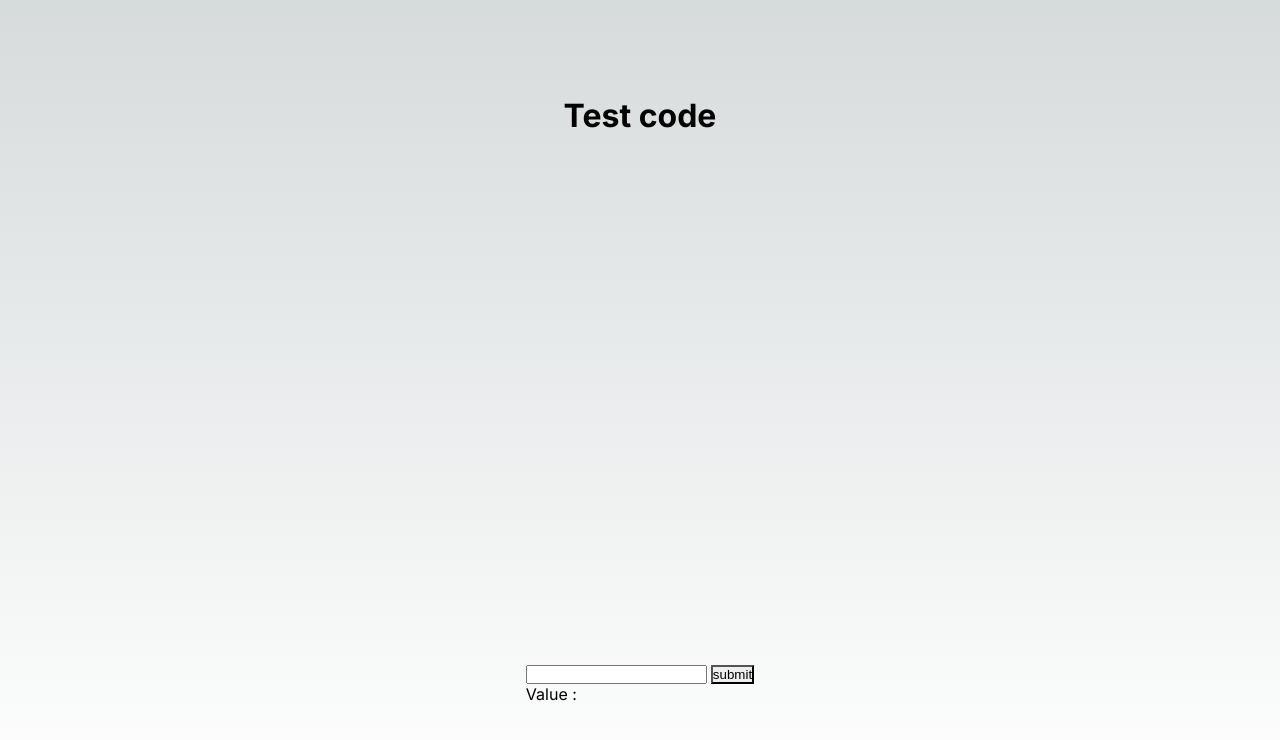
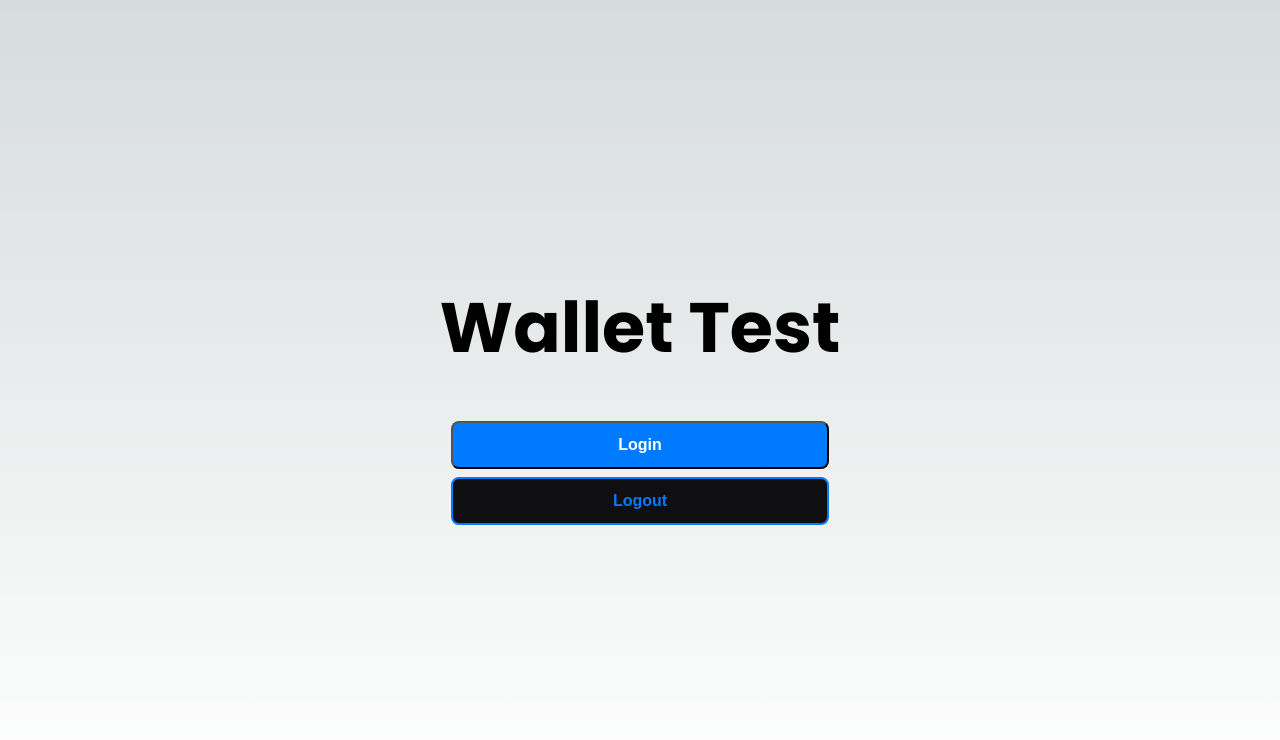
Before and after one commit to tyrannojung/nexus-wallet, a Next.js app: page / in a window 1280 px wide. Shown: the top 740 px of the page. Built offline with nearby package versions, Linux system fonts and the light colour scheme.

Commit message:
feat: Initialize home page layout with Wallet Test and login/logout buttons

```diff
--- a/src/app/layout.tsx
+++ b/src/app/layout.tsx
@@ -1,12 +1,24 @@
 import type { Metadata } from 'next';
-import { Inter } from 'next/font/google';
+import { Poppins } from 'next/font/google';
 import '@/css/globals.css';
 
-const inter = Inter({ subsets: ['latin'] });
+const poppins = Poppins({
+  weight: ['400', '500', '600', '700'], // 사용할 weight 설정
+  style: 'normal', // 사용할 스타일 설정
+  subsets: ['latin'], // 필요한 언어 서브셋 설정
+  preload: true, // 사전 로드 옵션
+});
 
 export const metadata: Metadata = {
-  title: 'Create Next App',
-  description: 'Generated by create next app',
+  title: 'Nexus Wallet',
+  description:
+    'Nexus Wallet is an advanced hybrid cryptocurrency wallet that integrates EOA (Externally Owned Accounts)' +
+    'and ERC-4337 standards with FIDO2 authentication. ' +
+    'Designed for enhanced security and seamless user experience,' +
+    'Nexus Wallet provides a robust platform for managing digital assets with cutting-edge account abstraction and web authentication technologies.',
+  icons: {
+    icon: [{ url: '/favicon.ico' }],
+  },
 };
 
 // # test2
@@ -17,7 +29,7 @@ export default function RootLayout({
 }>) {
   return (
     <html lang="en">
-      <body className={inter.className}>{children}</body>
+      <body className={poppins.className}>{children}</body>
     </html>
   );
 }
--- a/src/app/page.tsx
+++ b/src/app/page.tsx
@@ -1,13 +1,27 @@
 'use client';
 
-import styles from '@/css/page.module.css';
-import InputTest from '@/components/InputTest';
+import { Flex, Box, Text, Button, VStack } from '@chakra-ui/react';
 
 export default function Home() {
   return (
-    <main className={styles.main}>
-      <h1>Test code</h1>
-      <InputTest />
-    </main>
+    <Flex height="100vh" alignItems="center" justifyContent="center">
+      <Box textAlign="center" width="496px">
+        <Text fontSize="70px" fontWeight={700} mb={40}>
+          Wallet Test
+        </Text>
+        <VStack spacing={8}>
+          <Button width="378px" h="48px" borderRadius="8px" bg="#007AFF">
+            <Text textAlign="center" fontSize="16px" lineHeight="24px" fontWeight="600" color="#FFFFFF">
+              Login
+            </Text>
+          </Button>
+          <Button width="378px" h="48px" borderRadius="8px" bg="#0F0F12" border="2px solid #007AFF">
+            <Text textAlign="center" fontSize="16px" lineHeight="24px" fontWeight="600" color="#007AFF">
+              Logout
+            </Text>
+          </Button>
+        </VStack>
+      </Box>
+    </Flex>
   );
 }
```
Also changed, not shown: src/app/test/page.tsx (added, +13 -0 lines).
